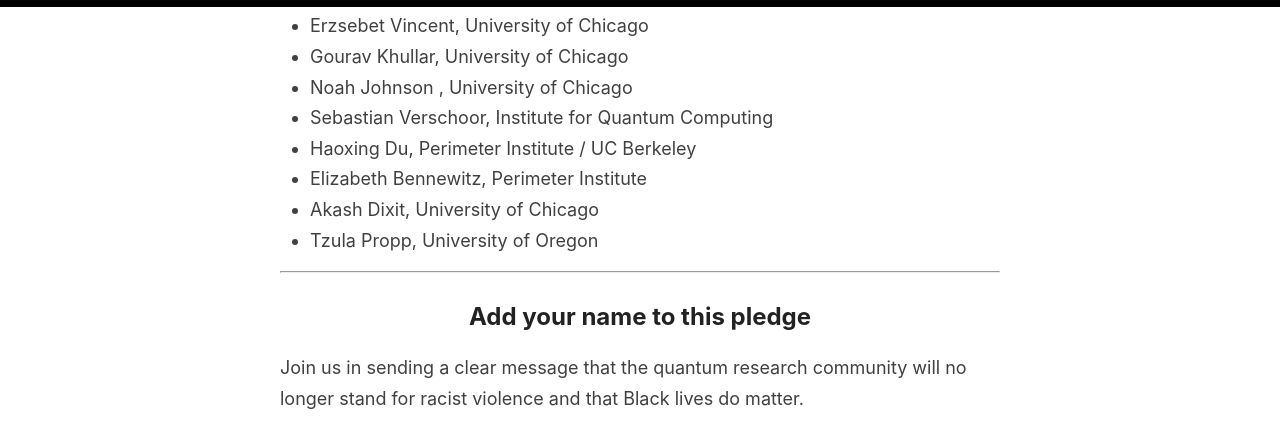
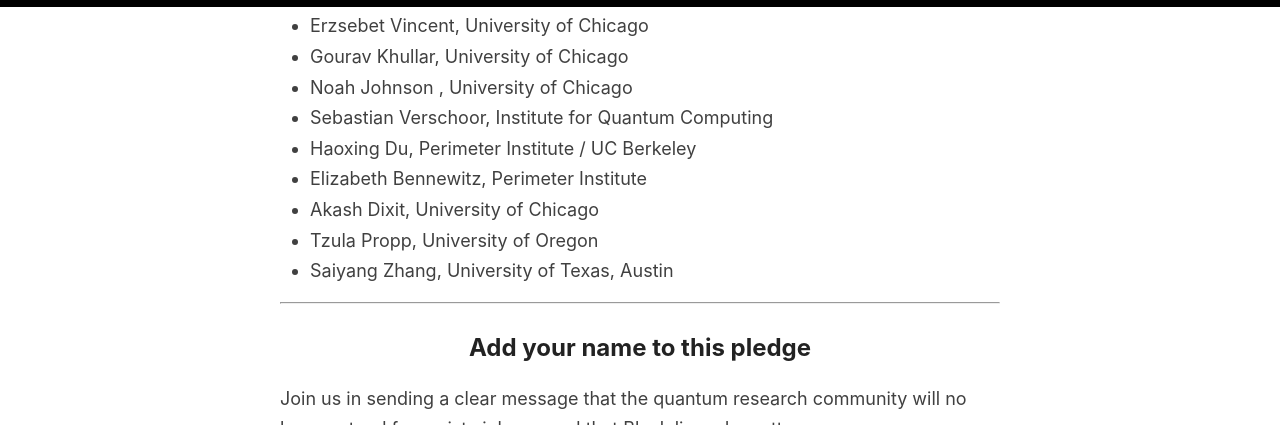
Before and after one commit to quantumforblacklives/quantumforblacklives.github.io, a Jekyll site: the page built from index.html, in a window 1280 px wide and 900 px high, scrolled down 3981 px, cut to the strip 0-425 px from the top of the window. Built offline with Jekyll 4.4.1, drawn with Linux system fonts in a browser that asks for light colours; the list of posts is cut into pages by our own code.

Commit message:
Add signature from Saiyang Zhang.

```diff
--- a/_includes/signatories.md
+++ b/_includes/signatories.md
@@ -32,3 +32,4 @@
 - Elizabeth Bennewitz, Perimeter Institute
 - Akash Dixit, University of Chicago
 - Tzula Propp, University of Oregon
+- Saiyang Zhang, University of Texas,  Austin
```
